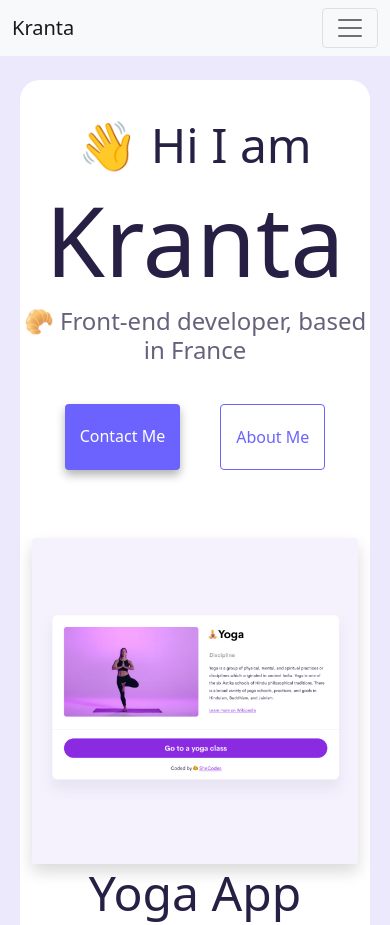
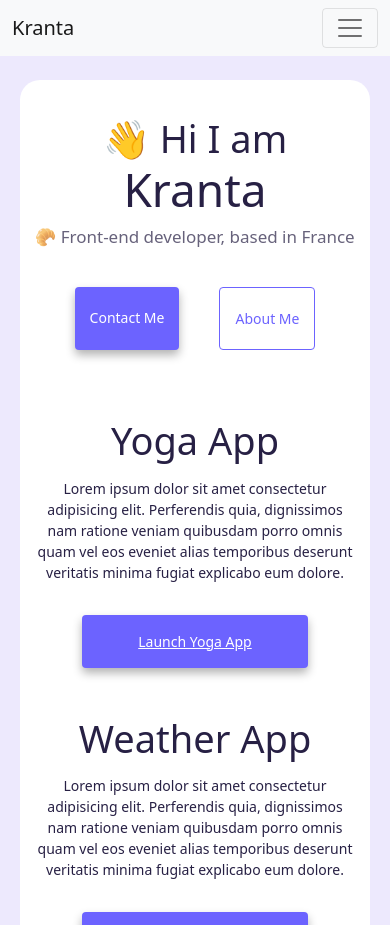
Before and after one commit to krantagat/advanced-tools-homework, a plain HTML site: page index.html in a window 390 px wide. Shown: the top 925 px of the page. Drawn offline with nearby package versions, Linux system fonts and the light colour scheme.

Commit message:
Responsive for phone
Remove picture for phone in index
Adjust margin and font size
Align center text
Adjust Launch button to center

```diff
--- a/css/style.css
+++ b/css/style.css
@@ -34,6 +34,7 @@ h1 {
 
 h2 {
   font-size: 48px;
+  margin: 0;
 }
 
 h3 {
@@ -115,3 +116,43 @@ p {
 a:hover {
   color: #cdbcef;
 }
+
+@media (max-width: 576px) {
+  h1 {
+    font-size: 46px;
+    /* 96 */
+    text-align: center;
+  }
+  h2 {
+    font-size: 38px;
+    /* 48 */
+    text-align: center;
+  }
+  h3 {
+    font-size: 17px;
+    /* 24 */
+  }
+  p {
+    font-size: 14px;
+    text-align: center;
+  }
+  img {
+    margin-top: 25px;
+  }
+  .about-paragraphs {
+    margin-bottom: 0;
+  }
+  .contact-link {
+    font-size: 14px;
+  }
+
+  .navigation-links {
+    font-size: 14px;
+  }
+  .contact-link.p-3.rounded {
+    display: flex;
+    justify-content: center;
+    margin-left: 50px;
+    margin-right: 50px;
+  }
+}
--- a/index.html
+++ b/index.html
@@ -94,7 +94,7 @@
           <div class="col-sm-6">
             <img
               src="images/yoga.png"
-              class="img-fluid rounded shadow"
+              class="img-fluid rounded shadow d-none d-md-block"
               alt="yoga project"
             />
           </div>
@@ -139,7 +139,7 @@
           <div class="col-sm-6">
             <img
               src="images/weather.png"
-              class="img-fluid rounded shadow"
+              class="img-fluid rounded shadow d-none d-md-block"
               alt="weather project"
             />
           </div>
@@ -149,7 +149,7 @@
           <div class="col-sm-6">
             <img
               src="images/yogurt.png"
-              class="img-fluid rounded shadow"
+              class="img-fluid rounded shadow d-none d-md-block"
               alt="yogurt project"
             />
           </div>
```
Also changed, not shown: about.html (+1 -1 lines).
